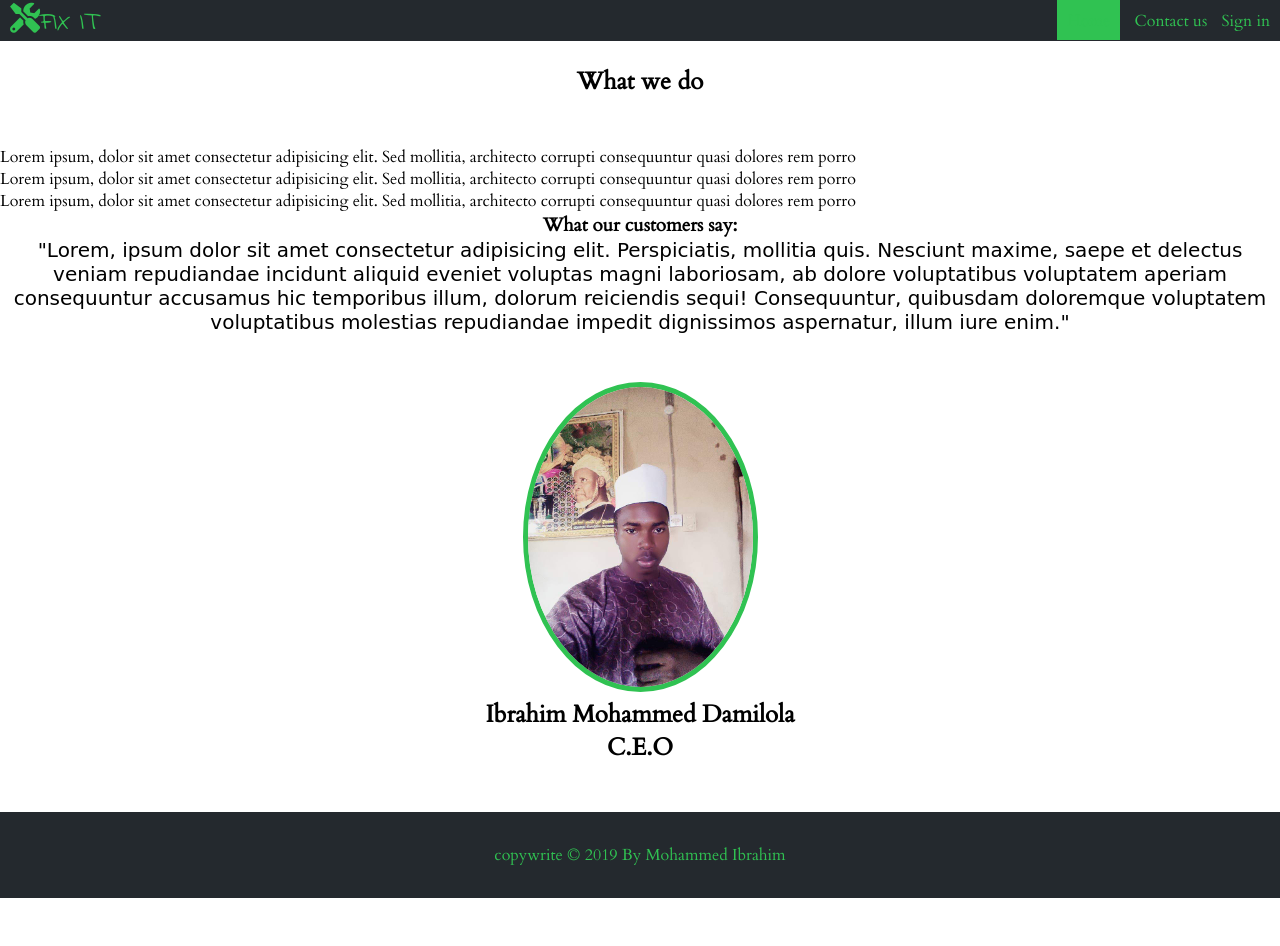
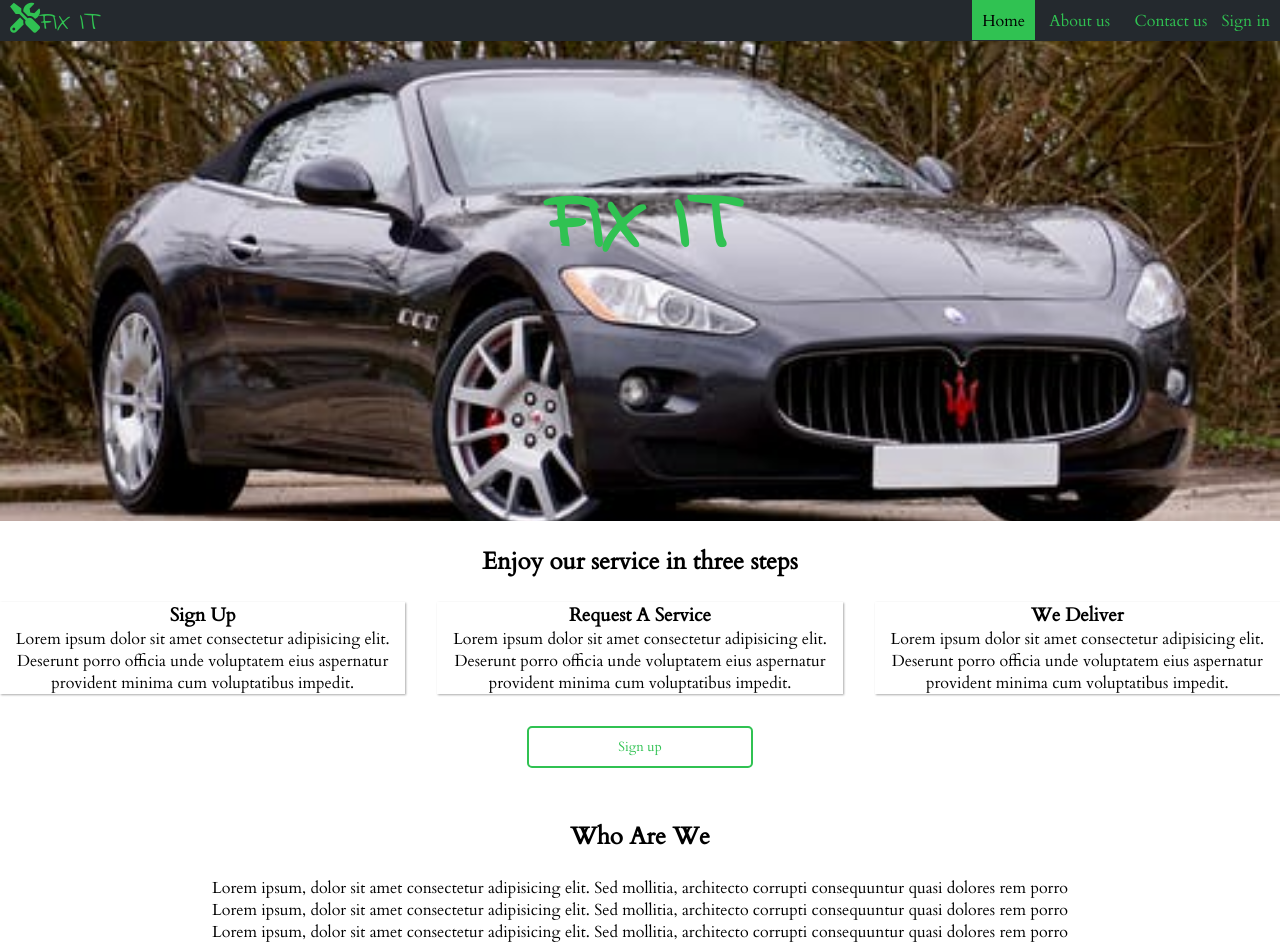
Before and after one commit to Mohamilr/Maintenance-Tracker, a plain HTML site: page index.html in a window 1280 px wide. Shown: the top 946 px of the page. Before the commit the page ends 898 px from the top, so only its background shows below. Drawn offline with Linux system fonts and the light colour scheme.

Commit message:
add index page contents

```diff
--- a/Assets/css/style.css
+++ b/Assets/css/style.css
@@ -36,20 +36,22 @@ nav span i{
     display: inline-block;
     height: 30px;
     padding: 10px 10px 0;
-/*    color: #30c252;*/
+}
+
+.main-ul li a{
+    text-decoration: none;
 }
 
 .main-ul li:hover{
     background-color: #30c252;
 }
 
+.main-ul li:hover a{
+    color: black;
+}
+
 .main-ul a:hover{
     color: white !important;
-}
-
-.main-ul li a{
-    text-decoration: none;
-    color: #30c252;
 }
 
 .parent-li{
@@ -61,7 +63,7 @@ nav span i{
     position: absolute;
     width: 54px;
     background-color: #30c252;
-    margin-top: 1px;
+    margin-top: 2px;
     padding-left: 0 !important;
     display: none;
 }
@@ -76,22 +78,60 @@ nav span i{
     background-color: #30c252;
 }
 
+
 .active{
     color: #24292e !important;
     background-color: #30c252;
 }
 
-.nav-icon{
-/*    display: none;*/
+.active a{
+    color: black !important;
 }
 
 /*index page style*/
+.site-bg{
+    background: url(../images/car.jpeg) no-repeat center;
+    background-size: cover;
+    height: 30em;
+    text-align: center;
+}
 
-.info-head{
+.site-bg h1{
+    padding: 10%;
+    color: #30c252;
+    font-size: 5em;
+    font-family: 'Indie Flower', cursive !important;
+    transition: all 2s ease-out;
+}
 
+.index-box-container{
+    display: grid;
+    grid-template-columns: 1fr 1fr 1fr;
+    grid-gap: 2em;
+}
+
+.index-box{
+    text-align: center;
+    box-shadow: 1px 1px 2px #aaa;
+}
+
+.index-sign-button{
+    margin: 2em;
+    text-align: center;
+}
+
+
+.heading{
+    margin: 1em;
+    text-align: center;
+}
+
+.list-container li{
+    text-align: center;
 }
 
 .comment{
+    margin: 2em;
     text-align: center;
 }
 
@@ -156,7 +196,6 @@ nav span i{
 }
 
 /*contact style*/
-
 .contact-container{
     text-align: center;
     margin: 5em;
--- a/index.html
+++ b/index.html
@@ -1,5 +1,6 @@
 <!DOCTYPE html>
 <html lang="en">
+
 <head>
     <meta charset="UTF-8">
     <meta name="viewport" content="width=device-width, initial-scale=1.0">
@@ -7,16 +8,19 @@
     <title>FIX IT</title>
     <link rel="stylesheet" href="./Assets/css/style.css">
     <!--    font awesome-->
-<link rel="stylesheet" href="https://use.fontawesome.com/releases/v5.8.1/css/all.css" integrity="sha384-50oBUHEmvpQ+1lW4y57PTFmhCaXp0ML5d60M1M7uH2+nqUivzIebhndOJK28anvf" crossorigin="anonymous">
+    <link rel="stylesheet" href="https://use.fontawesome.com/releases/v5.8.1/css/all.css"
+        integrity="sha384-50oBUHEmvpQ+1lW4y57PTFmhCaXp0ML5d60M1M7uH2+nqUivzIebhndOJK28anvf" crossorigin="anonymous">
     <!--google font-->
     <link href="https://fonts.googleapis.com/css?family=Cardo|Indie+Flower&display=swap" rel="stylesheet">
 </head>
+
 <body>
     <header>
         <nav>
             <span class="brand"><i class="fas fa-tools"></i>FIX IT</span>
             <ul class="main-ul">
-                <li class="active"><a href="./index.html" >Home</a></li>
+                <li class="active"><a href="./index.html">Home</a></li>
+                <li><a href="#about">About us</a></li>
                 <li><a href="./contact-us.html">Contact us</a></li>
                 <li class="parent-li"><a href="./sign-in.html">Sign in</a>
                     <ul class="sub-ul">
@@ -28,26 +32,63 @@
     </header>
     <main>
         <section>
+            <div class="site-bg">
+                <h1>FIX IT</h1>
+            </div>
+        </section>
+        <section>
+            <div>
+                <h2 class="heading">Enjoy our service in three steps</h2>
+                <div class="index-box-container">
+                    <div class="index-box">
+                        <h3>Sign Up</h3>
+                        <p>Lorem ipsum dolor sit amet consectetur adipisicing elit. Deserunt porro officia unde
+                            voluptatem eius aspernatur provident minima cum voluptatibus impedit.</p>
+                    </div>
+                    <div class="index-box">
+                        <h3>Request A Service</h3>
+                        <p>Lorem ipsum dolor sit amet consectetur adipisicing elit. Deserunt porro officia unde
+                            voluptatem eius aspernatur provident minima cum voluptatibus impedit.</p>
+                    </div>
+                    <div class="index-box">
+                        <h3>We Deliver</h3>
+                        <p>Lorem ipsum dolor sit amet consectetur adipisicing elit. Deserunt porro officia unde
+                            voluptatem eius aspernatur provident minima cum voluptatibus impedit.</p>
+                    </div>
+                </div>
+                <div class="index-sign-button">
+                    <a href="./sign-up.html"><input type="button" value="Sign up" id="submit"></a>
+                </div>
+            </div>
 
-         <div class="">
-            <h2 class="head">What we do</h2>
-            <ul>
+        </section>
+        <section>
+            <div>
+                <h2 class="heading" id="about">Who Are We</h2>
+                <ul class="list-container">
                     <li>
-                Lorem ipsum, dolor sit amet consectetur adipisicing elit. Sed mollitia, architecto corrupti consequuntur quasi dolores rem porro
+                        Lorem ipsum, dolor sit amet consectetur adipisicing elit. Sed mollitia, architecto corrupti
+                        consequuntur quasi dolores rem porro
                     </li>
                     <li>
-                Lorem ipsum, dolor sit amet consectetur adipisicing elit. Sed mollitia, architecto corrupti consequuntur quasi dolores rem porro
+                        Lorem ipsum, dolor sit amet consectetur adipisicing elit. Sed mollitia, architecto corrupti
+                        consequuntur quasi dolores rem porro
                     </li>
                     <li>
-                Lorem ipsum, dolor sit amet consectetur adipisicing elit. Sed mollitia, architecto corrupti consequuntur quasi dolores rem porro
+                        Lorem ipsum, dolor sit amet consectetur adipisicing elit. Sed mollitia, architecto corrupti
+                        consequuntur quasi dolores rem porro
                     </li>
                 </ul>
             </div>
         </section>
         <section>
             <div class="comment">
-               <h3 class="info-head">What our customers say:</h3>
-                <p>"Lorem, ipsum dolor sit amet consectetur adipisicing elit. Perspiciatis, mollitia quis. Nesciunt maxime, saepe et delectus veniam repudiandae incidunt aliquid eveniet voluptas magni laboriosam, ab dolore voluptatibus voluptatem aperiam consequuntur accusamus hic temporibus illum, dolorum reiciendis sequi! Consequuntur, quibusdam doloremque voluptatem voluptatibus molestias repudiandae impedit dignissimos aspernatur, illum iure enim."</p>
+                <h3 class="heading">What our customers say:</h3>
+                <p>"Lorem, ipsum dolor sit amet consectetur adipisicing elit. Perspiciatis, mollitia quis. Nesciunt
+                    maxime, saepe et delectus veniam repudiandae incidunt aliquid eveniet voluptas magni laboriosam, ab
+                    dolore voluptatibus voluptatem aperiam consequuntur accusamus hic temporibus illum, dolorum
+                    reiciendis sequi! Consequuntur, quibusdam doloremque voluptatem voluptatibus molestias repudiandae
+                    impedit dignissimos aspernatur, illum iure enim."</p>
             </div>
         </section>
         <section>
@@ -66,4 +107,5 @@
         </div>
     </footer>
 </body>
+
 </html>
```
Also changed, not shown: contact-us.html (+7 -2 lines), logedin-admin/dashboard-admin.html (+5 -1 lines), logedin-admin/review.html (+8 -4 lines), sign-in.html (+8 -3 lines), sign-up.html (+10 -5 lines). Lines whose indentation alone changed are shown as unchanged.
